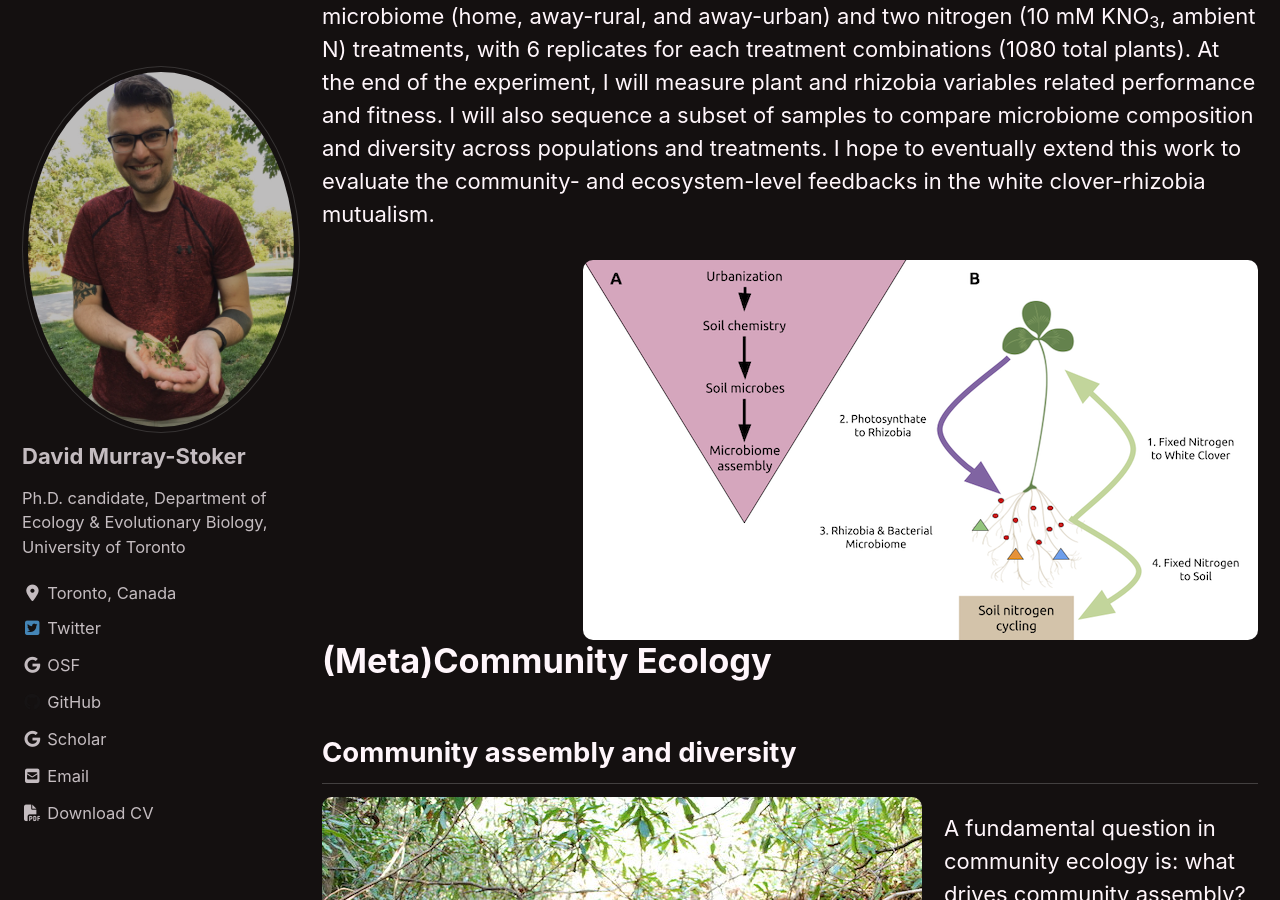
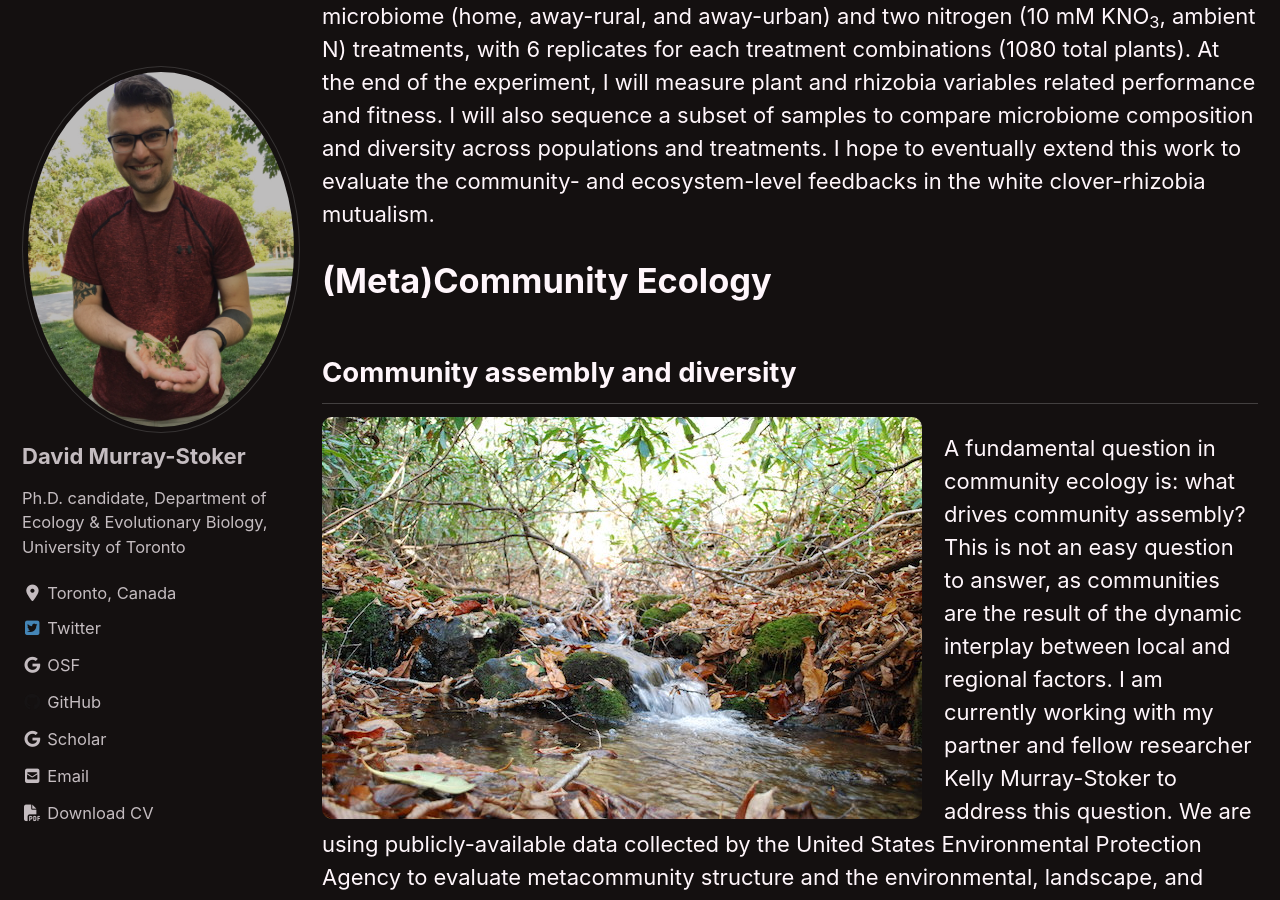
Before and after one commit to dmurraystoker/dmurraystoker.github.io, a Jekyll site: the page built from _pages/research.md, in a window 1280 px wide and 900 px high, scrolled down 2816 px. Built offline with Jekyll 4.4.1, drawn with Linux system fonts in a browser that asks for light colours; cached includes are drawn as plain includes; nearby versions of some CDN libraries.

Commit message:
Update research.md

```diff
--- a/_pages/research.md
+++ b/_pages/research.md
@@ -32,8 +32,6 @@ Bacteria and fungi comprising the microbiome are important for plant community a
 
 For this experiment, I am using 30 populations of white clover from an urbanization gradient in the Greater Toronto Area, ON, Canada. Each population is crossed with three microbiome (home, away-rural, and away-urban) and two nitrogen (10 mM KNO<sub>3</sub>, ambient N) treatments, with 6 replicates for each treatment combinations (1080 total plants). At the end of the experiment, I will measure plant and rhizobia variables related performance and fitness. I will also sequence a subset of samples to compare microbiome composition and diversity across populations and treatments. I hope to eventually extend this work to evaluate the community- and ecosystem-level feedbacks in the white clover-rhizobia mutualism.
 
-![](../assets/images/urban_microbiome_conceptual_figure.png){: .align-right}
-
 
 # (Meta)Community Ecology
 
```
